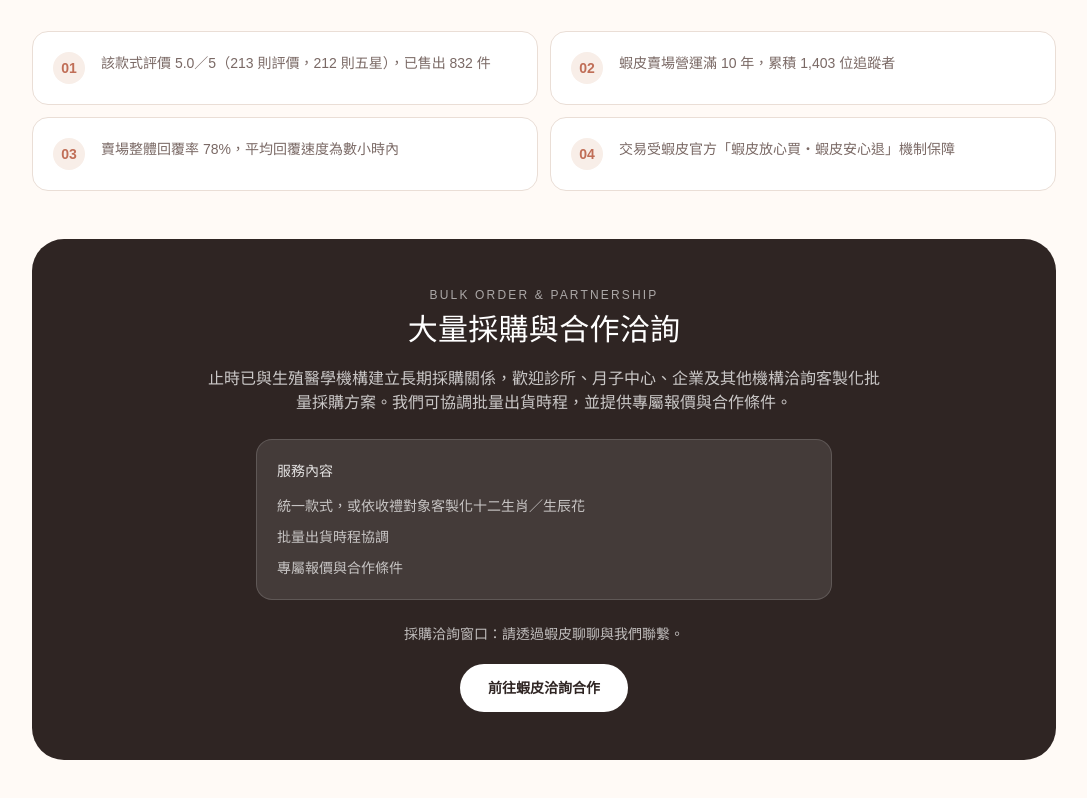
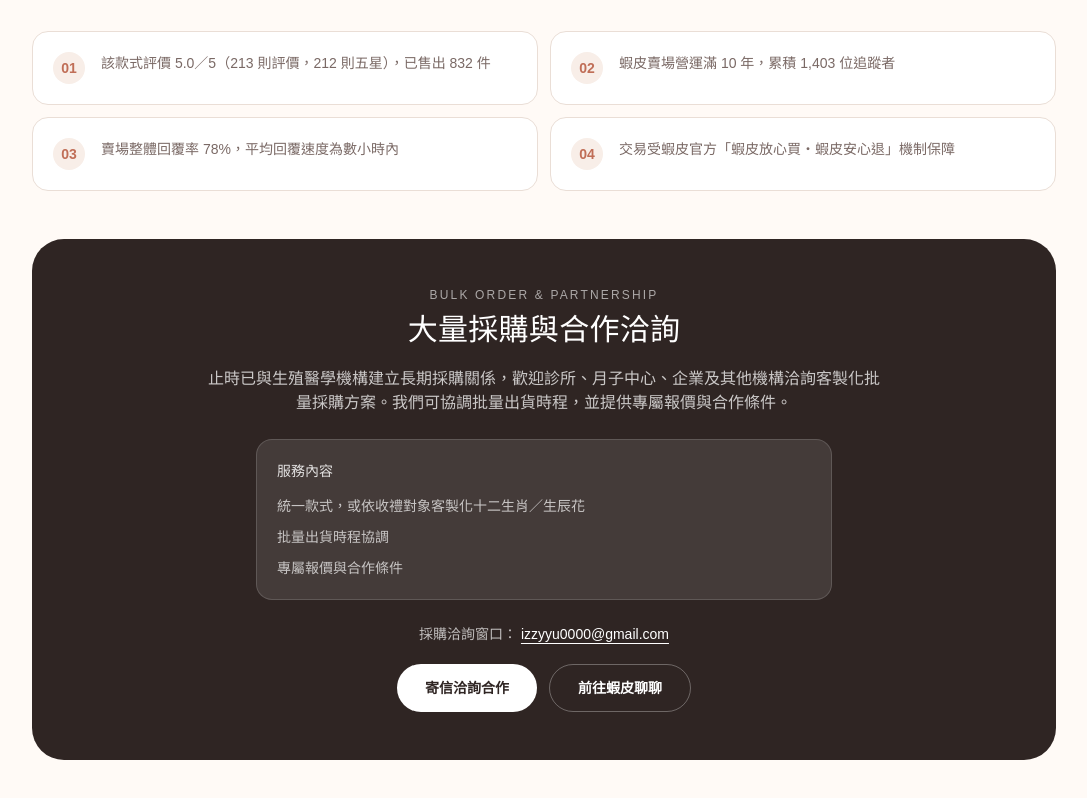
Before and after one commit to izzyyu0000-pixel/lasttiom-official-website, a Next.js app: page /business in a window 1280 px wide. Shown: the part 2113-2911 px from the top of the page, without its empty margins (96-1183 px from the left). Built offline with nearby package versions, Linux system fonts and the light colour scheme; no server answers.

Commit message:
Add B2B contact email

```diff
--- a/app/business/page.tsx
+++ b/app/business/page.tsx
@@ -166,15 +166,28 @@ export default function BusinessPage() {
               <li>專屬報價與合作條件</li>
             </ul>
           </div>
-          <p className="mt-6 text-sm text-white/70">採購洽詢窗口：請透過蝦皮聊聊與我們聯繫。</p>
+          <p className="mt-6 text-sm text-white/70">
+            採購洽詢窗口：{' '}
+            <a href="mailto:izzyyu0000@gmail.com" className="font-medium text-white underline underline-offset-4">
+              izzyyu0000@gmail.com
+            </a>
+          </p>
+          <div className="mt-5 flex flex-col items-center justify-center gap-3 sm:flex-row">
+            <a
+              href="mailto:izzyyu0000@gmail.com"
+              className="inline-flex min-h-12 items-center justify-center rounded-full bg-white px-7 text-sm font-semibold text-[var(--ink)] transition hover:bg-[var(--sand)]"
+            >
+              寄信洽詢合作
+            </a>
             <a
               href={shopeeUrl}
               target="_blank"
               rel="noopener noreferrer"
-            className="mt-5 inline-flex min-h-12 items-center justify-center rounded-full bg-white px-7 text-sm font-semibold text-[var(--ink)] transition hover:bg-[var(--sand)]"
+              className="inline-flex min-h-12 items-center justify-center rounded-full border border-white/30 px-7 text-sm font-semibold text-white transition hover:bg-white/10"
             >
-            前往蝦皮洽詢合作
+              前往蝦皮聊聊
             </a>
+          </div>
         </section>
       </article>
     </main>
```
Lines whose indentation alone changed are shown as unchanged.
